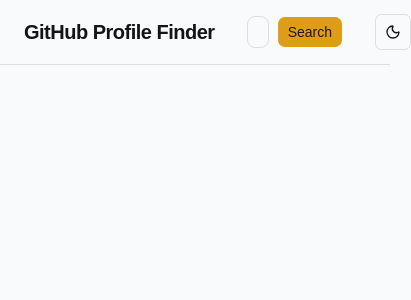
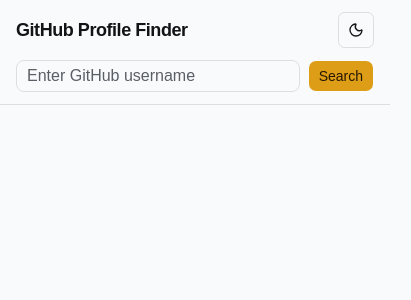
Before and after one commit to mohdriyaan/github-dashboard, a React (Vite) app in the folder client/: page / in a window 390 px wide. Shown: the top 300 px of the page, 411 px wide, since content can reach past the window. Built offline with nearby package versions, Linux system fonts and the light colour scheme.

Commit message:
feat: make dashboard header responsive

```diff
--- a/client/src/components/DashboardHeader.jsx
+++ b/client/src/components/DashboardHeader.jsx
@@ -28,12 +28,46 @@
 
   return (
     <header className="sticky top-0 z-50 border-b border-border bg-background/95 backdrop-blur">
-      <div className="mx-auto flex min-h-16 w-full items-center gap-8 px-6">
+      <div className="mx-auto w-full max-w-[1440px] px-4 sm:px-6">
+
+        {/* Mobile / Tablet */}
+        <div className="grid grid-cols-[minmax(0,1fr)_auto] gap-3 py-3 lg:hidden">
+          <h1 className="min-w-0 self-center truncate text-lg font-semibold tracking-tight">
+            GitHub Profile Finder
+          </h1>
+
+          <button
+            type="button"
+            onClick={toggleTheme}
+            aria-label={
+              theme === "dark"
+                ? "Switch to light mode"
+                : "Switch to dark mode"
+            }
+            className="inline-flex size-9 shrink-0 items-center justify-center rounded-md border border-border bg-background transition-colors hover:bg-accent hover:text-accent-foreground focus-visible:outline-none focus-visible:ring-2 focus-visible:ring-ring focus-visible:ring-offset-2 focus-visible:ring-offset-background"
+          >
+            {theme === "dark" ? (
+              <Sun className="size-4" />
+            ) : (
+              <Moon className="size-4" />
+            )}
+          </button>
+
+          <div className="col-span-2 min-w-0">
+            <SearchBar
+              onSearch={onSearch}
+              isLoading={isLoading}
+            />
+          </div>
+        </div>
+
+        {/* Desktop */}
+        <div className="hidden min-h-16 grid-cols-[auto_minmax(0,1fr)_auto] items-center gap-8 lg:grid">
           <h1 className="shrink-0 text-xl font-semibold tracking-tight">
             GitHub Profile Finder
           </h1>
 
-        <div className="flex flex-1 justify-center">
+          <div className="flex min-w-0 justify-center">
             <SearchBar
               onSearch={onSearch}
               isLoading={isLoading}
@@ -57,6 +91,8 @@
             )}
           </button>
         </div>
+
+      </div>
     </header>
   )
 }
--- a/client/src/components/SearchBar.jsx
+++ b/client/src/components/SearchBar.jsx
@@ -22,7 +22,7 @@
   }
 
   return (
-    <div className="flex w-full max-w-md gap-2">
+    <div className="flex w-full max-w-md min-w-0 gap-2">
       <Input
         type="text"
         value={username}
@@ -30,12 +30,14 @@
         onChange={onChange}
         onKeyDown={handleKeyDown}
         disabled={isLoading}
+        className="min-w-0 flex-1"
       />
 
       <Button
         type="button"
         onClick={handleSearch}
         disabled={isLoading}
+        className="shrink-0"
       >
         {isLoading ? "Loading..." : "Search"}
       </Button>
```
Lines whose indentation alone changed are shown as unchanged.
